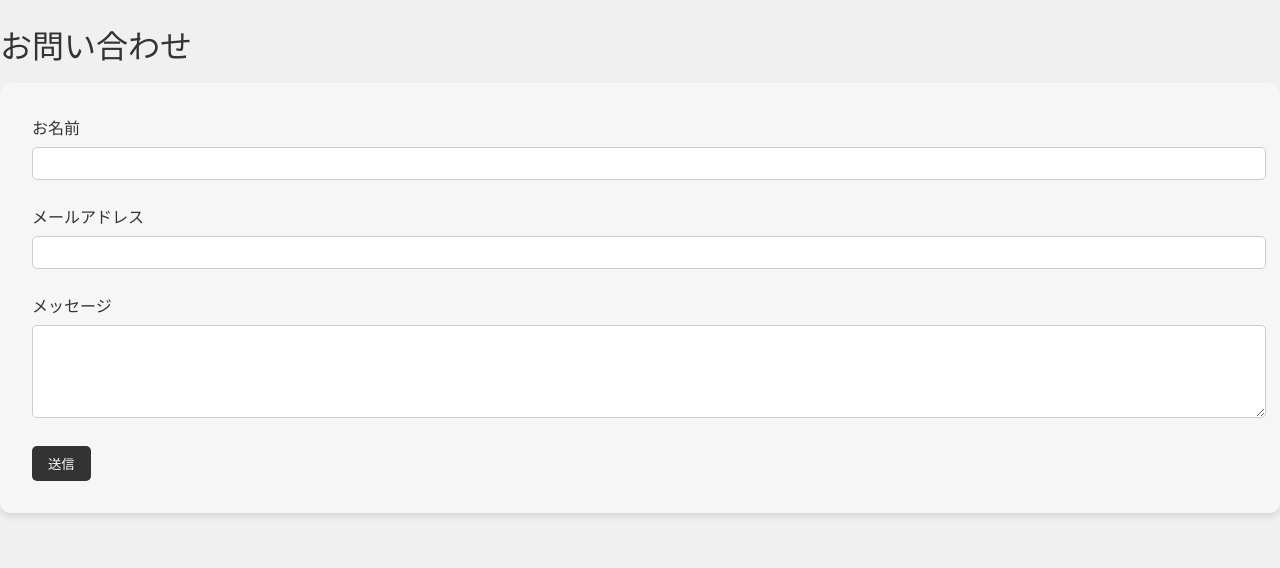
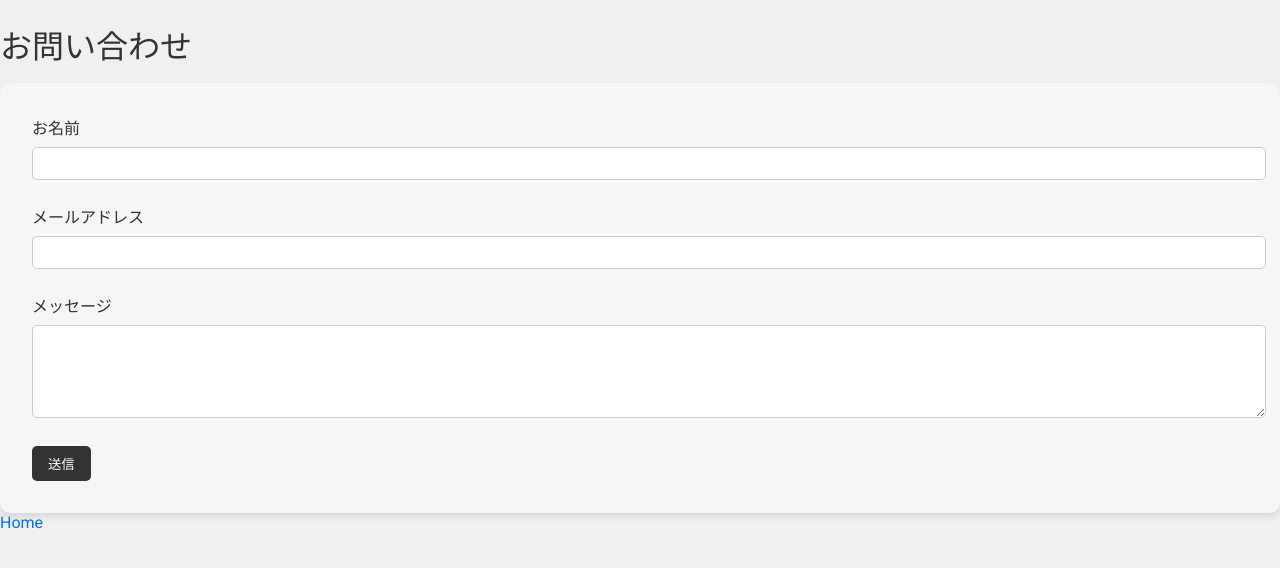
Before and after one commit to Freelancer0708/my-portfolio, a Next.js app: page /contact in a window 1280 px wide. Shown: the top 568 px of the page. Built offline with nearby package versions, Linux system fonts and the light colour scheme.

Commit message:
full commit04

```diff
--- a/pages/contact.tsx
+++ b/pages/contact.tsx
@@ -1,4 +1,5 @@
 import { useState } from 'react';
+import Link from 'next/link';
 
 const Contact = () => {
   const [name, setName] = useState('');
@@ -68,6 +69,8 @@ const Contact = () => {
         {errorMessage && <p className="error-message">{errorMessage}</p>}
         <button type="submit">送信</button>
       </form>
+
+      <Link href="/">Home</Link>
     </div>
   );
 };
```
